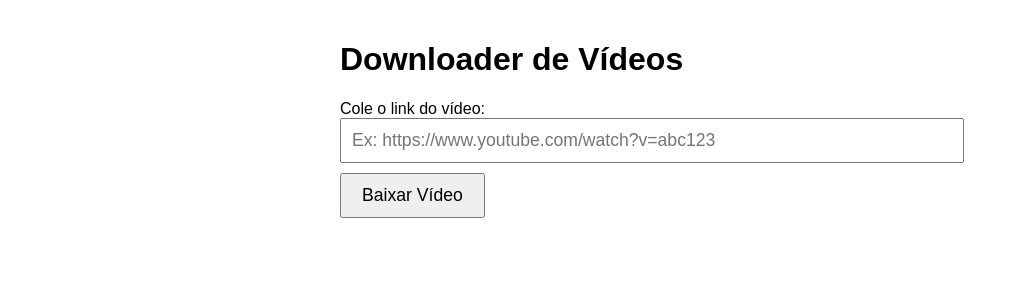
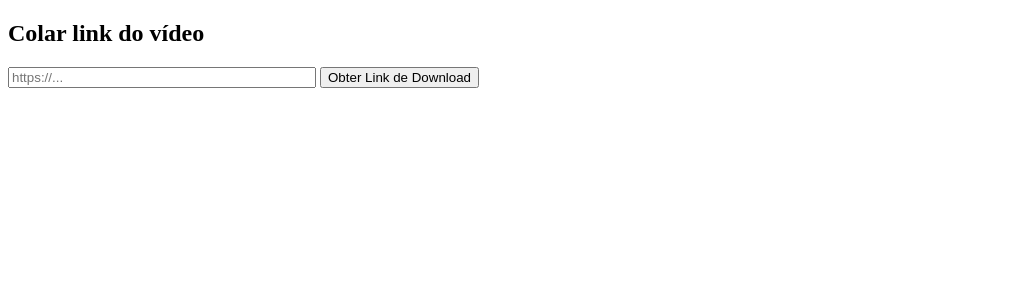
Before and after one commit to Massingue2025/Baixardor, a Flask app: page / in a window 1280 px wide. Shown: the top 300 px of the page, without its empty margins (0-1019 px from the left). Run offline with Flask 3, Linux system fonts and the light colour scheme.

Commit message:
Update index.html

```diff
--- a/templates/index.html
+++ b/templates/index.html
@@ -1,31 +1,25 @@
 <!DOCTYPE html>
-<html lang="pt-BR">
+<html>
 <head>
-    <meta charset="UTF-8" />
-    <meta name="viewport" content="width=device-width, initial-scale=1" />
-    <title>Downloader de Vídeos</title>
-    <style>
-        body { font-family: Arial, sans-serif; padding: 20px; max-width: 600px; margin: auto; }
-        input[type=text] { width: 100%; padding: 10px; font-size: 1.1em; }
-        button { padding: 10px 20px; font-size: 1.1em; margin-top: 10px; }
-        iframe { width: 100%; height: 315px; margin-top: 20px; }
-        .error { color: red; margin-top: 10px; }
-    </style>
+    <title>Baixar Vídeo1</title>
 </head>
 <body>
-    <h1>Downloader de Vídeos</h1>
-    <form method="POST">
-        <label for="video_url">Cole o link do vídeo:</label>
-        <input type="text" id="video_url" name="video_url" value="{{ video_url or '' }}" placeholder="Ex: https://www.youtube.com/watch?v=abc123" required />
-        <button type="submit">Baixar Vídeo</button>
+    <h2>Colar link do vídeo</h2>
+    <form method="post">
+        <input type="url" name="video_url" placeholder="https://..." required style="width: 300px;">
+        <button type="submit">Obter Link de Download</button>
     </form>
+
     {% if error %}
-    <p class="error">{{ error }}</p>
+        <p style="color:red;">{{ error }}</p>
     {% endif %}
 
-    {% if video_url and 'youtube.com' in video_url %}
-    <h2>Pré-visualização:</h2>
-    <iframe src="https://www.youtube.com/embed/{{ video_url.split('v=')[-1].split('&')[0] }}" frameborder="0" allowfullscreen></iframe>
+    {% if download_id %}
+        <h3>Pré-visualização pronta</h3>
+        <a href="{{ url_for('download_file', download_id=download_id) }}" download>
+            <button>Baixar Vídeo</button>
+        </a>
+        <p>O navegador pedirá confirmação para baixar o vídeo.</p>
     {% endif %}
 </body>
 </html>
```
